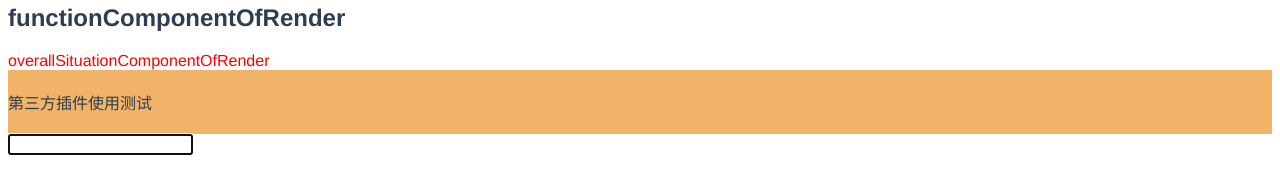
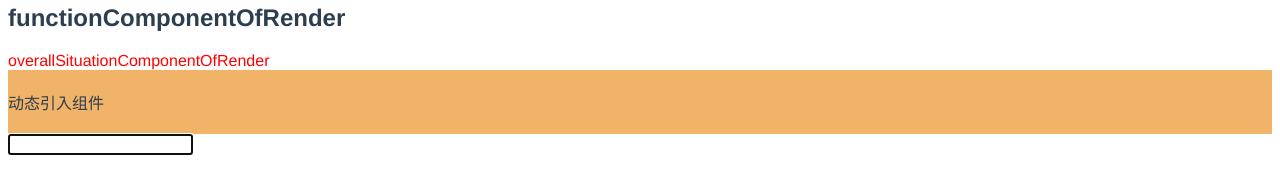
Before and after one commit to keligirl/vue-version-two-test, a Vue app: page / in a window 1280 px wide. Shown: the part 347-531 px from the top of the page. Built offline with nearby package versions, Linux system fonts and the light colour scheme.

Commit message:
样式调整

```diff
--- a/src/App.vue
+++ b/src/App.vue
@@ -6,23 +6,17 @@
       <template v-slot:header>
         <h4>函数类型组件</h4>
       </template>
-      <template v-slot:default>
-        default
-      </template>
+      <template v-slot:default> default </template>
       <template v-slot:footer>
         <p>具名作用域插槽</p>
       </template>
     </vue-plugin>
 
     <div class="padding">Vue定制化组件渲染</div>
-    <functionComponentOfRender :level="2"
-      >functionComponentOfRender</functionComponentOfRender
-    >
-    <partComponentsRender
-      >overallSituationComponentOfRender</partComponentsRender
-    >
+    <functionComponentOfRender :level="2">functionComponentOfRender</functionComponentOfRender>
+    <partComponentsRender>overallSituationComponentOfRender</partComponentsRender>
 
-    <div class="padding">第三方插件使用测试</div>
+    <div class="padding">动态引入组件</div>
     <KeepAlive>
       <component :is="currentComponent" id="1" :value="{}"></component>
     </KeepAlive>
```
Also changed, not shown: 1 other file (tests, documents, lock files or other folders).
